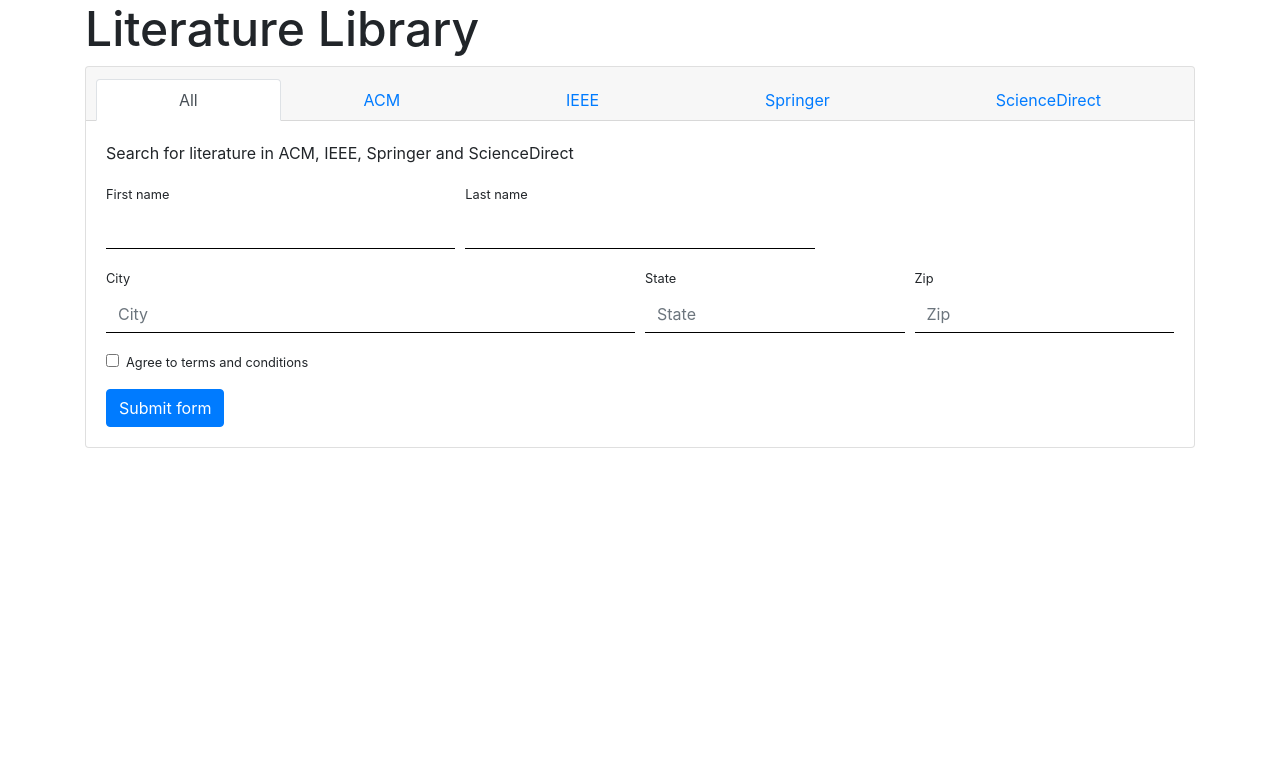
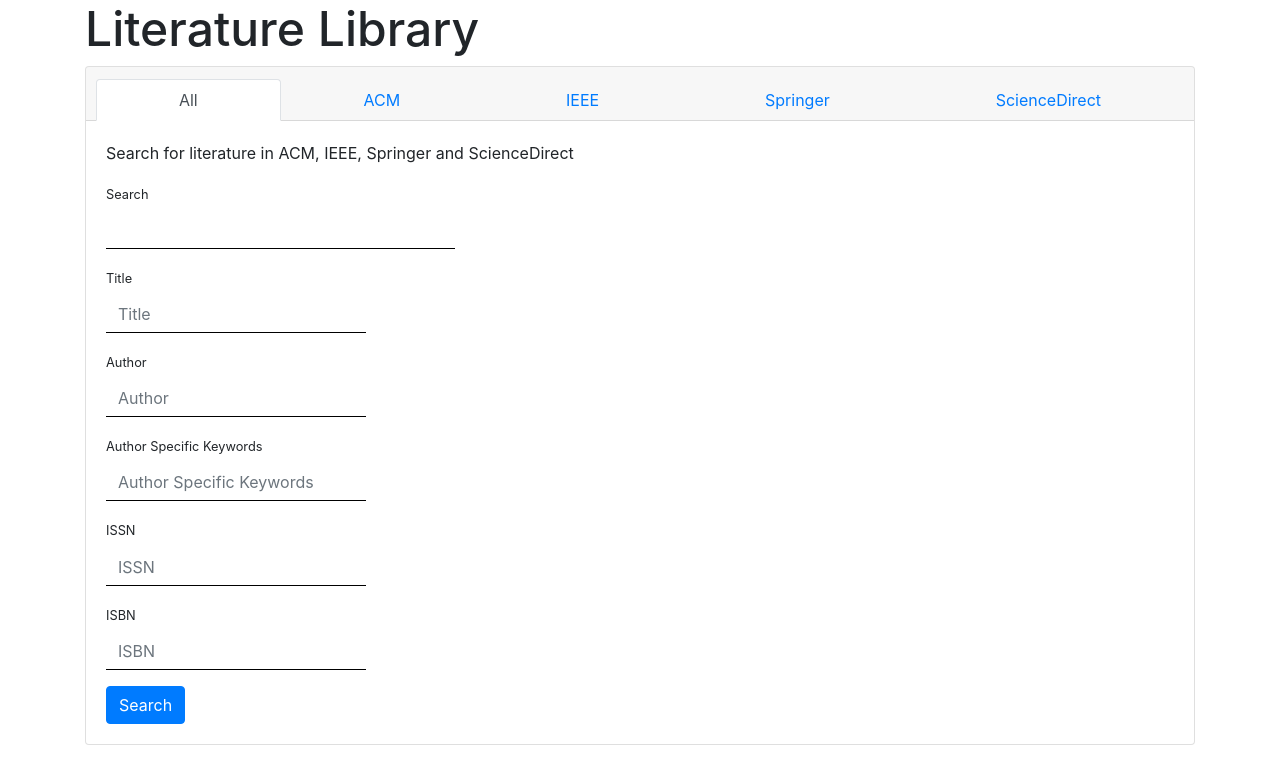
Before and after one commit to skscool/SLR-Tool-Crawler-And-Scraper, a Flask app: page / in a window 1280 px wide. Shown: the top 784 px of the page. Run offline with Flask 2, Linux system fonts and the light colour scheme; some libraries are stand-ins or nearby versions.

Commit message:
Landing page

```diff
--- a/templates/landing.html
+++ b/templates/landing.html
@@ -36,43 +36,43 @@
                 <form action="/receive_data" method="POST">
                     <div class="form-row">
                         <div class="col-md-4 mb-3">
-                            <label for="validationDefault01">First name</label>
-                            <input type="text" class="form-control inputText" id="validationDefault01" required>
+                            <label for="validationDefault01">Search</label>
+                            <input type="text" class="form-control inputText" id="validationDefault01" name = "basic" required>
                             <!-- <span class="floating-label">Find articles with these terms</span> -->
                         </div>
-                        <div class="col-md-4 mb-3">
-                            <label for="validationDefault02">Last name</label>
-                            <input type="text" class="form-control" id="validationDefault02" required>
+					</div>
+                    <div class="form-row">
+                        <div class="col-md-3 mb-3">
+                            <label for="validationDefault03">Title</label>
+                            <input type="text" class="form-control" id="validationDefault03" placeholder="Title" name = "title">
                         </div>
                     </div>
                     <div class="form-row">
-                        <div class="col-md-6 mb-3">
-                            <label for="validationDefault03">City</label>
-                            <input type="text" class="form-control" id="validationDefault03" placeholder="City" required>
-                        </div>
                         <div class="col-md-3 mb-3">
-                            <label for="validationDefault04">State</label>
-                            <input type="text" class="form-control" id="validationDefault04" placeholder="State" required>
-                        </div>
-                        <div class="col-md-3 mb-3">
-                            <label for="validationDefault05">Zip</label>
-                            <input type="text" class="form-control" id="validationDefault05" placeholder="Zip" required>
+                            <label for="validationDefault04">Author</label>
+                            <input type="text" class="form-control" id="validationDefault04" placeholder="Author" name = "author">
                         </div>
                     </div>
-                    <div class="form-group">
-                        <div class="form-check">
-                            <input class="form-check-input" type="checkbox" value="" id="invalidCheck2" required>
-                            <label class="form-check-label" for="invalidCheck2">
-												Agree to terms and conditions
-											</label>
+                    <div class="form-row">
+                        <div class="col-md-3 mb-3">
+                            <label for="validationDefault05">Author Specific Keywords</label>
+                            <input type="text" class="form-control" id="validationDefault05" placeholder="Author Specific Keywords" name = "authSpecKey">
                         </div>
                     </div>
-                    <button class="btn btn-primary" type="submit">Submit form</button>
+                    <div class="form-row">
+                        <div class="col-md-3 mb-3">
+                            <label for="validationDefault06">ISSN</label>
+                            <input type="text" class="form-control" id="validationDefault06" placeholder="ISSN" name = "issn">
+                        </div>
+                    </div>
+                    <div class="form-row">
+                        <div class="col-md-3 mb-3">
+                            <label for="validationDefault07">ISBN</label>
+                            <input type="text" class="form-control" id="validationDefault07" placeholder="ISBN" name = "isbn">
+                        </div>
+                    </div>
+                    <button class="btn btn-primary" type="submit">Search</button>
                 </form>
-                <!-- <form action="/receive_data" method="POST">
-                    <input type="text" name="input_data">
-                    <button type="submit">Search</button>
-                </form> -->
             </div>
         </div>
     </div>
```
